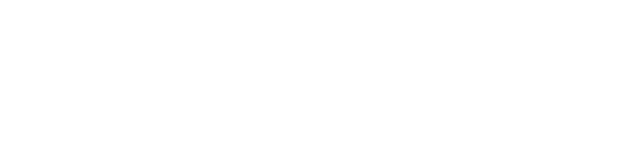
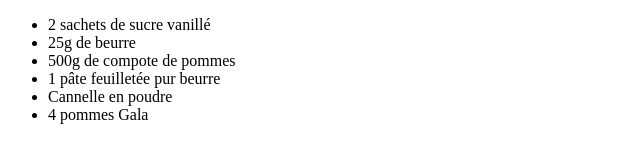
Before and after one commit to TRIGianni/LivreRecettes, a plain HTML site: page recettes/tarteAuxPommes.html in a window 1280 px wide. Shown: the whole page, without its empty margins (0-640 px from the left). Drawn offline with Linux system fonts and the light colour scheme.

Commit message:
Ajouté les ingrédients de la tarte, version alice

```diff
--- a/recettes/tarteAuxPommes.html
+++ b/recettes/tarteAuxPommes.html
@@ -5,6 +5,14 @@
     <title>Tarte aux pommes</title>
 </head>
 <body>
-
+    <ul>
+    <li>2 sachets de sucre vanillé</li>
+    <li>25g de beurre</li>
+    <li>500g de compote de pommes</li>
+    <li>1 pâte feuilletée pur beurre</li>
+    <li>Cannelle en poudre</li>
+    <li>4 pommes Gala
+</li>
+</ul>
 </body>
 </html>
```
